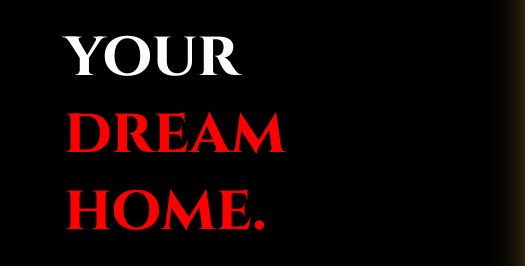
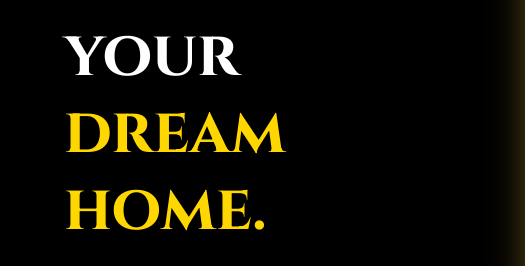
Before and after one commit to Gurudutt23/alpha-realtors, a plain HTML site: page index.html in a window 1280 px wide. Shown: the part 364-630 px from the top of the page, 0-525 px from the left. Drawn offline with Linux system fonts and the light colour scheme.

Commit message:
Update index.html

```diff
--- a/index.html
+++ b/index.html
@@ -29,7 +29,7 @@
   <!-- Hero Section -->
 <section class="hero">
   <div class="hero-text">
-    <h1>Let us help <br> you find your <br> <span style="color: red;">dream home.</span></h1>
+    <h1>Let us help <br> you find your <br> <span style="color: gold;">dream home.</span></h1>
     <div class="hero-buttons">
       <a href="#sale" class="btn">Buy a Home</a>
     </div>
```
